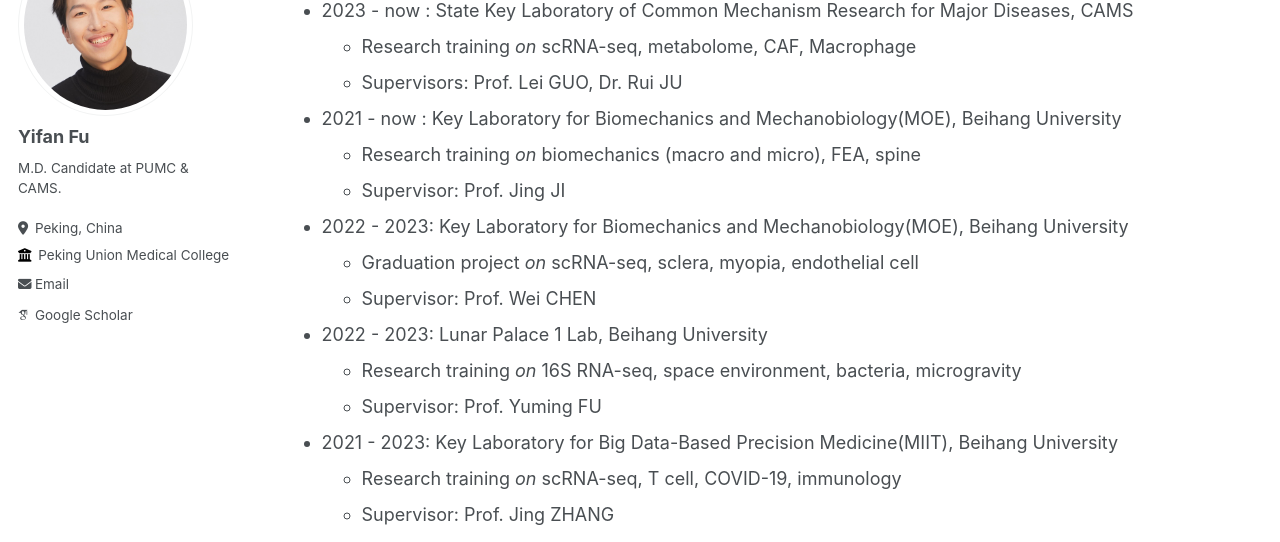
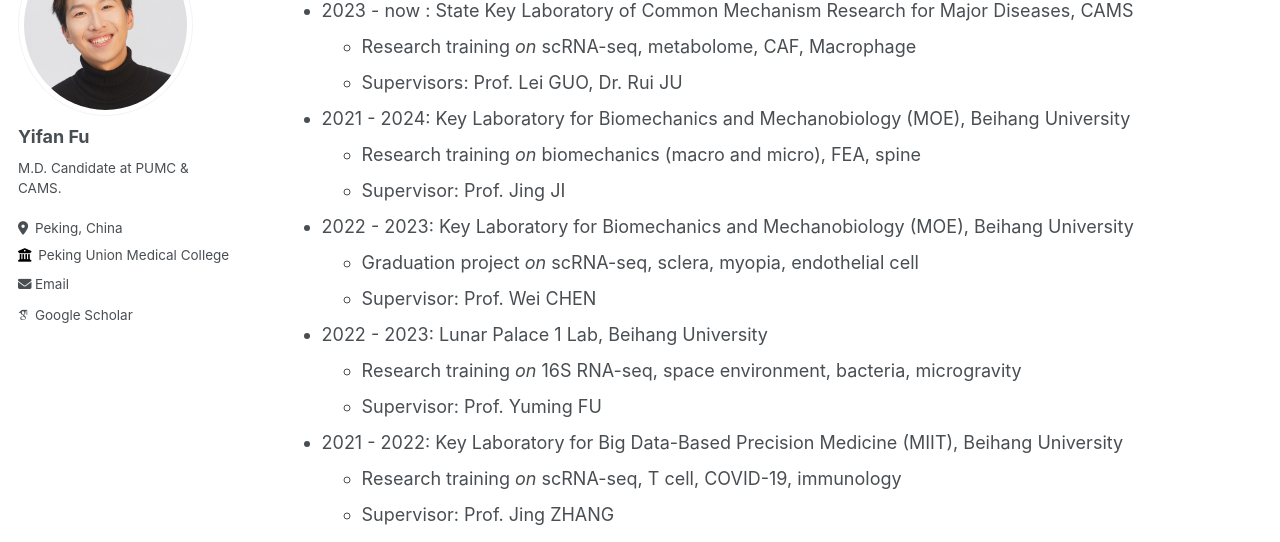
Before and after one commit to yifanfu01/yifanfu01.github.io, a Jekyll site: the page built from _pages/cv.md, in a window 1280 px wide and 900 px high, scrolled down 308 px. Shown: the part 152-694 px from the top of the window. Built offline with Jekyll 4.4.1, drawn with Linux system fonts in a browser that asks for light colours; some web fonts are replaced.

Commit message:
Update cv.md

```diff
--- a/_pages/cv.md
+++ b/_pages/cv.md
@@ -23,16 +23,16 @@ Lab Experience
 * 2023 - now : State Key Laboratory of Common Mechanism Research for Major Diseases, CAMS
   * Research training _on_ scRNA-seq, metabolome, CAF, Macrophage
   * Supervisors: Prof. Lei GUO, Dr. Rui JU
-* 2021 - now : Key Laboratory for Biomechanics and Mechanobiology(MOE), Beihang University
+* 2021 - 2024: Key Laboratory for Biomechanics and Mechanobiology (MOE), Beihang University
   * Research training _on_ biomechanics (macro and micro), FEA, spine
   * Supervisor: Prof. Jing JI
-* 2022 - 2023: Key Laboratory for Biomechanics and Mechanobiology(MOE), Beihang University
+* 2022 - 2023: Key Laboratory for Biomechanics and Mechanobiology (MOE), Beihang University
   * Graduation project _on_ scRNA-seq, sclera, myopia, endothelial cell
   * Supervisor: Prof. Wei CHEN
 * 2022 - 2023: Lunar Palace 1 Lab, Beihang University
   * Research training _on_ 16S RNA-seq, space environment, bacteria, microgravity
   * Supervisor: Prof. Yuming FU
-* 2021 - 2023: Key Laboratory for Big Data-Based Precision Medicine(MIIT), Beihang University
+* 2021 - 2022: Key Laboratory for Big Data-Based Precision Medicine (MIIT), Beihang University
   * Research training _on_ scRNA-seq, T cell, COVID-19, immunology
   * Supervisor: Prof. Jing ZHANG
 
```
